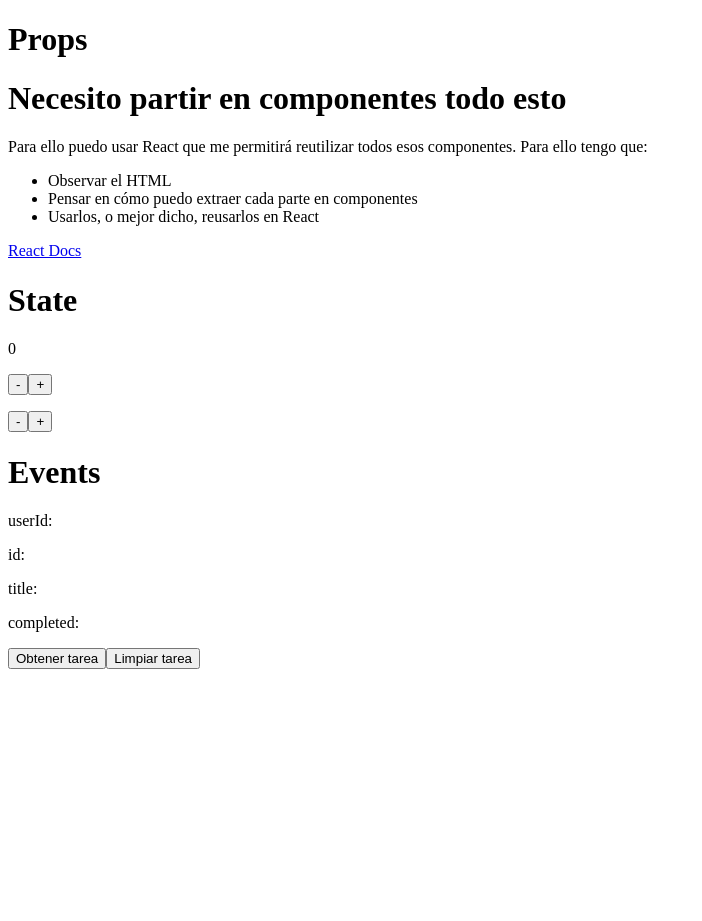
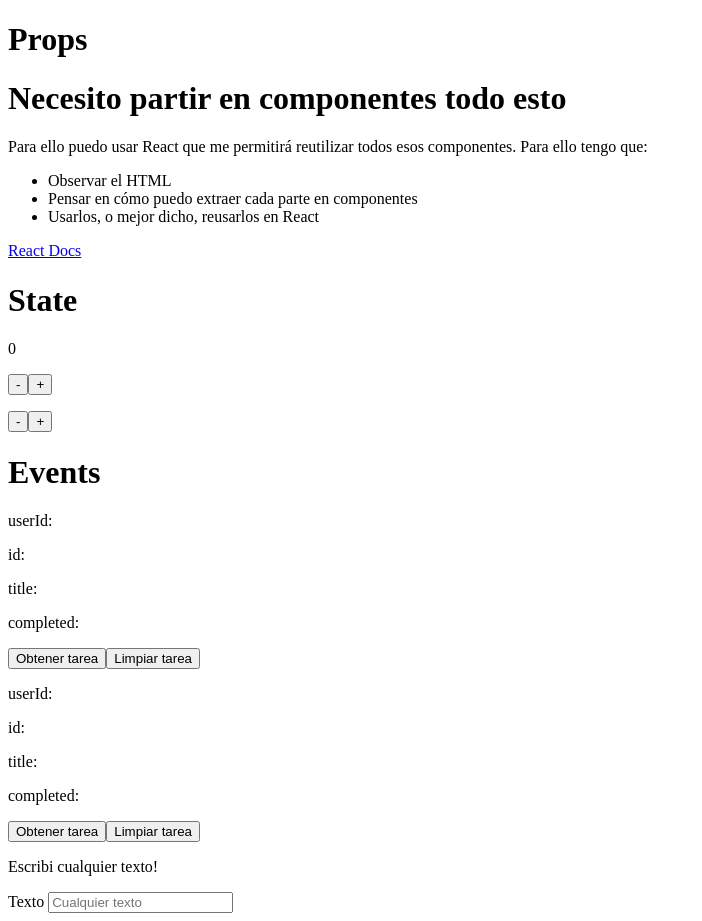
Before and after one commit to labmiracle/Tomas-Birbe, a React (Vite) app in the folder React/: page / in a window 1280 px wide. Shown: the whole page, without its empty margins (0-702 px from the left). Before the commit the page ends 800 px from the top, so only its background shows below. Built offline with nearby package versions, Linux system fonts and the light colour scheme.

Commit message:
realizar punto 2 de la seccion Events

```diff
--- /dev/null
+++ b/React/src/Events/RandomText.tsx
@@ -0,0 +1,28 @@
+import { useState } from 'react';
+import { Todo } from './Todo';
+
+type Todo = {
+  userId: number;
+  id: number;
+  title: string;
+  completed: boolean;
+};
+
+export function RandomText() {
+  const [text, setText] = useState('');
+
+  return (
+    <>
+      <Todo></Todo>
+      <p>Escribi cualquier texto!</p>
+      <p>{text}</p>
+      <label htmlFor="randomText">Texto </label>
+      <input
+        type="text"
+        id="randomText"
+        placeholder="Cualquier texto"
+        onChange={(e) => setText(e.target.value)}
+      />
+    </>
+  );
+}
--- a/React/src/Events/index.tsx
+++ b/React/src/Events/index.tsx
@@ -1,5 +1,5 @@
-import { useState } from 'react';
 import { Todo } from './Todo';
+import { RandomText } from './randomText';
 
 type Todo = {
   userId: number;
@@ -12,6 +12,7 @@ export function Events() {
   return (
     <>
       <Todo></Todo>
+      <RandomText></RandomText>
     </>
   );
 }
```
